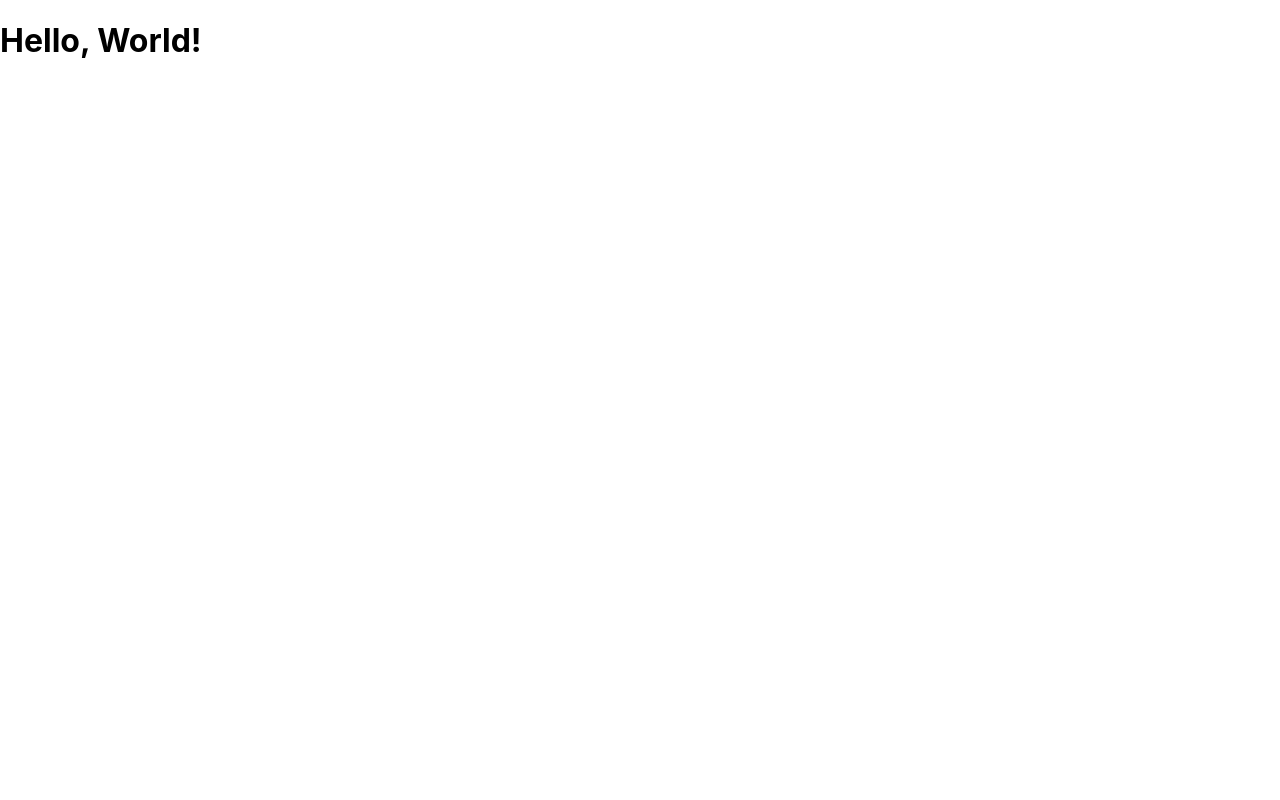
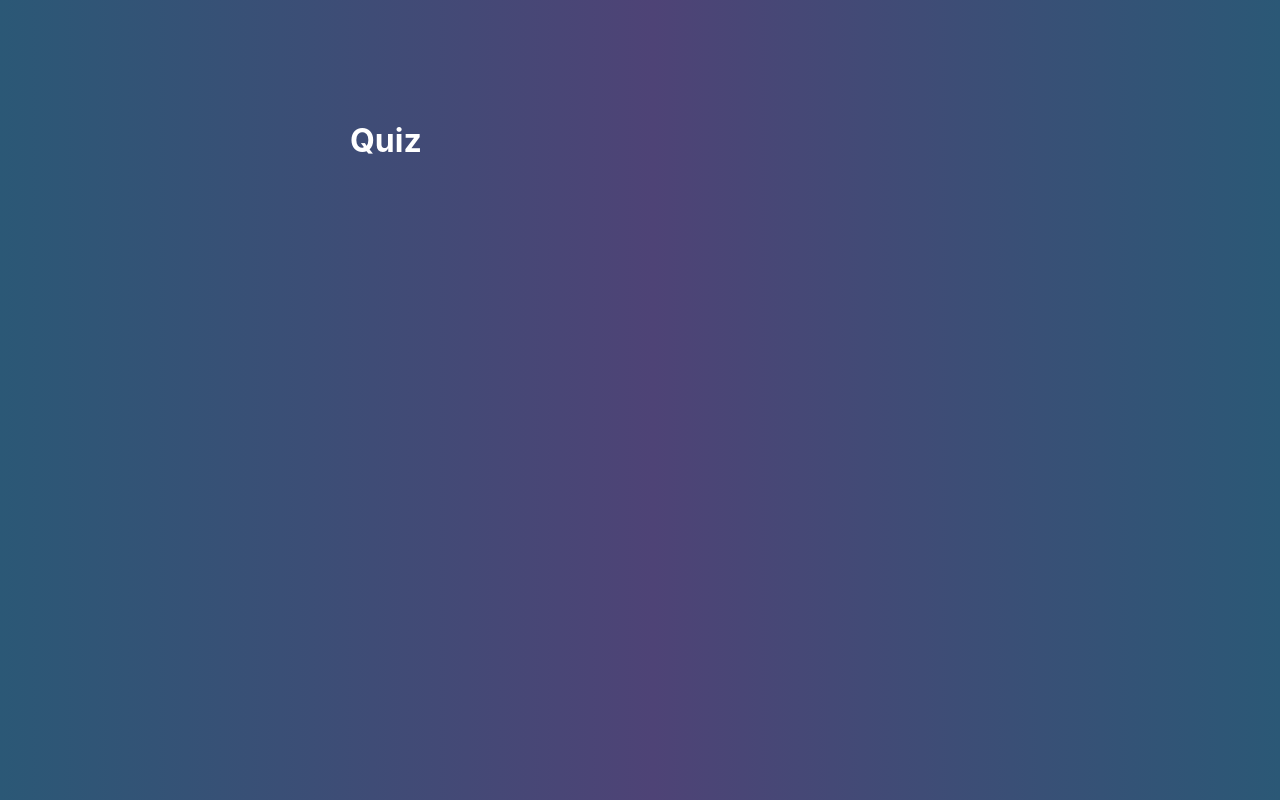
Before and after one commit to dev-081572/react-quiz, a React app: page / in a window 1280 px wide. Built offline with nearby package versions, Linux system fonts and the light colour scheme.

Commit message:
1.2 Создан компонент Quiz
* Компонент Quiz будет содержать викторину

* index.css - для всех элементов поставлено свойство box-sizing:
border-box

```diff
--- a/src/components/App/App.js
+++ b/src/components/App/App.js
@@ -1,11 +1,12 @@
 import React, { Component } from 'react';
 import Layout from '../../hoc/Layout/Layout';
+import Quiz from '../Quiz/Quiz';
 
 class App extends Component {
   render() {
     return (
       <Layout>
-        <h1>Hello, World!</h1>
+        <Quiz />
       </Layout>
     );
   }
--- /dev/null
+++ b/src/components/Quiz/Quiz.js
@@ -0,0 +1,20 @@
+import React, {Component} from 'react';
+import styles from './Quiz.module.scss';
+
+class Quiz extends Component {
+  state = {
+    quiz: []
+  }
+
+  render() {
+    return (
+      <div className = {styles.Quiz}>
+        <div className = {styles.QuizWrapper}>
+          <h1>Quiz</h1>
+        </div>
+      </div>
+    )
+  }
+}
+
+export default Quiz;
--- /dev/null
+++ b/src/components/Quiz/Quiz.module.scss
@@ -0,0 +1,17 @@
+.Quiz {
+  display: flex;
+  flex-direction: row;
+  justify-content: center;
+  min-height: 100vh;
+  padding-top: 100px;
+  background: linear-gradient(to right, #2b5876 0%, #4e4376 51%, #2b5876 100%);
+
+  .QuizWrapper {
+    width: 600px;
+    padding: 0 10px;
+
+    h1 {
+      color: #fff;
+    }
+  }
+}
--- a/src/index.css
+++ b/src/index.css
@@ -1,3 +1,7 @@
+* {
+  box-sizing: border-box;
+}
+
 body {
   margin: 0;
   padding: 0;
```
